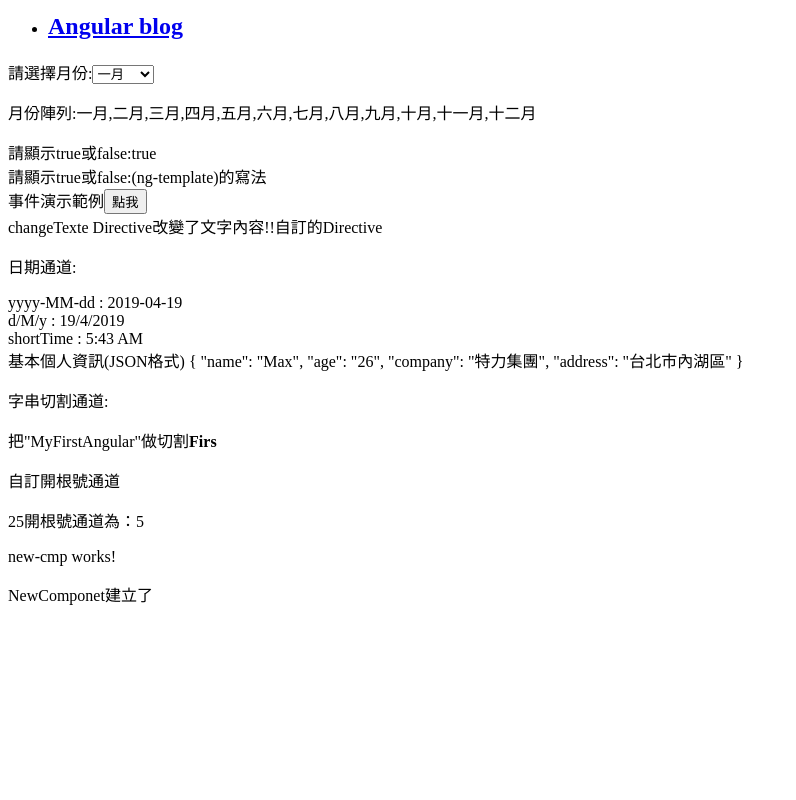
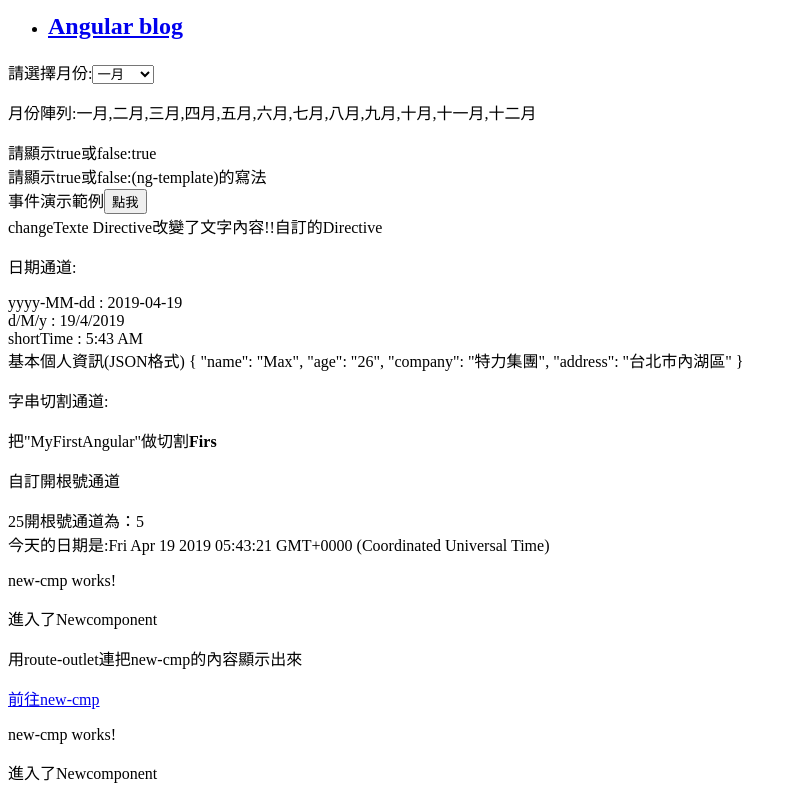
Before and after one commit to KyoKusanagii/Angular, an Angular app: page /new-cmp in a window 1280 px wide. Shown: the part 691-1491 px from the top of the page, without its empty margins (0-796 px from the left). Before the commit the page ends 1313 px from the top, so only its background shows below. Built offline with nearby package versions, Linux system fonts and the light colour scheme.

Commit message:
第一個Angular專案

```diff
--- a/src/app/app.component.html
+++ b/src/app/app.component.html
@@ -55,4 +55,8 @@
   <p>自訂開根號通道</p>
   <span>25開根號通道為：{{25|sqrt}}</span>
 </div>
+<span>今天的日期是:{{todaydate}}</span>
 <app-new-cmp></app-new-cmp>
+<p>用route-outlet連把new-cmp的內容顯示出來</p>
+<a routerLink="new-cmp">前往new-cmp</a>
+<router-outlet></router-outlet>
--- a/src/app/app.component.ts
+++ b/src/app/app.component.ts
@@ -1,4 +1,5 @@
 import { Component } from '@angular/core';
+import {MyserviceService} from './myservice.service';
 
 @Component({
   selector: 'app-root',                  //前端的app-root標籤
@@ -7,6 +8,8 @@ import { Component } from '@angular/core';
 })
 export class AppComponent {
   title = 'MyFirstAngular';
+  todaydate;
+  componentproperty;
   months = ['一月','二月','三月','四月','五月','六月','七月'
     ,'八月','九月','十月','十一月','十二月'];   //月份陣列
   isavailable = true; //設定變數是否能存取
@@ -20,4 +23,12 @@ export class AppComponent {
     alert("月份更換了!!");
     console.log(event);
   }
+
+  constructor(private myservice:MyserviceService){}
+  ngOnInit(){
+    this.todaydate = this.myservice.showTodayDate();
+    console.log(this.myservice.serviceproperty);
+    this.myservice.serviceproperty = "元件建立了";
+    this.componentproperty = this.myservice.serviceproperty;
+  }
 }
--- /dev/null
+++ b/src/app/myservice.service.ts
@@ -0,0 +1,13 @@
+import { Injectable } from '@angular/core';
+
+@Injectable({
+  providedIn: 'root'
+})
+export class MyserviceService {
+  serviceproperty = '服務已建立';
+  constructor() { }
+  showTodayDate(){
+    let date = new Date();
+    return date;
+  }
+}
--- a/src/app/new-cmp/new-cmp.component.ts
+++ b/src/app/new-cmp/new-cmp.component.ts
@@ -1,4 +1,5 @@
 import { Component, OnInit } from '@angular/core';
+import {MyserviceService} from '../myservice.service';
 
 @Component({
   selector: 'app-new-cmp',                   //給定new-cmp底下的component.html自訂標籤
@@ -7,9 +8,13 @@ import { Component, OnInit } from '@angular/core';
 })
 export class NewCmpComponent implements OnInit {
   newcomponent = "NewComponet建立了";
-  constructor() { }
-
+  constructor(private myservice: MyserviceService) { }
+  todaydate;
+  newcomponentproperty;
+  newcomponent = "進入了Newcomponent";
   ngOnInit() {
+    this.todaydate = this.myservice.showTodayDate();
+    this.newcomponentproperty = this.myservice.serviceproperty;
   }
 
 }
```
Also changed, not shown: src/app/app.module.ts (+10 -2 lines), 1 other file (tests, documents, lock files or other folders).
